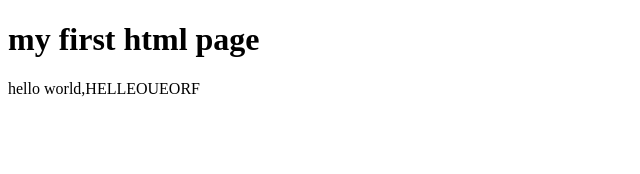
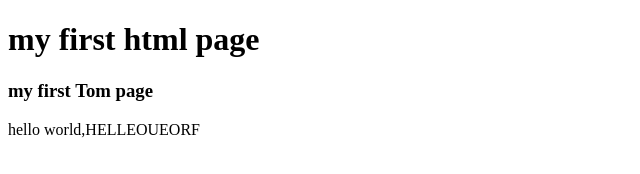
Before and after one commit to whhwatson/AID1902, a plain HTML site: page hello.html in a window 1280 px wide. Shown: the whole page, without its empty margins (0-640 px from the left). Drawn offline with Linux system fonts and the light colour scheme.

Commit message:
Tom change

```diff
--- a/hello.html
+++ b/hello.html
@@ -6,6 +6,7 @@
 </head>
 <body>
 <h1>my first html page</h1>
+<h3>my first Tom page</h3>
 <p>hello world,HELLEOUEORF</p>
 </body>
 </html>
```
